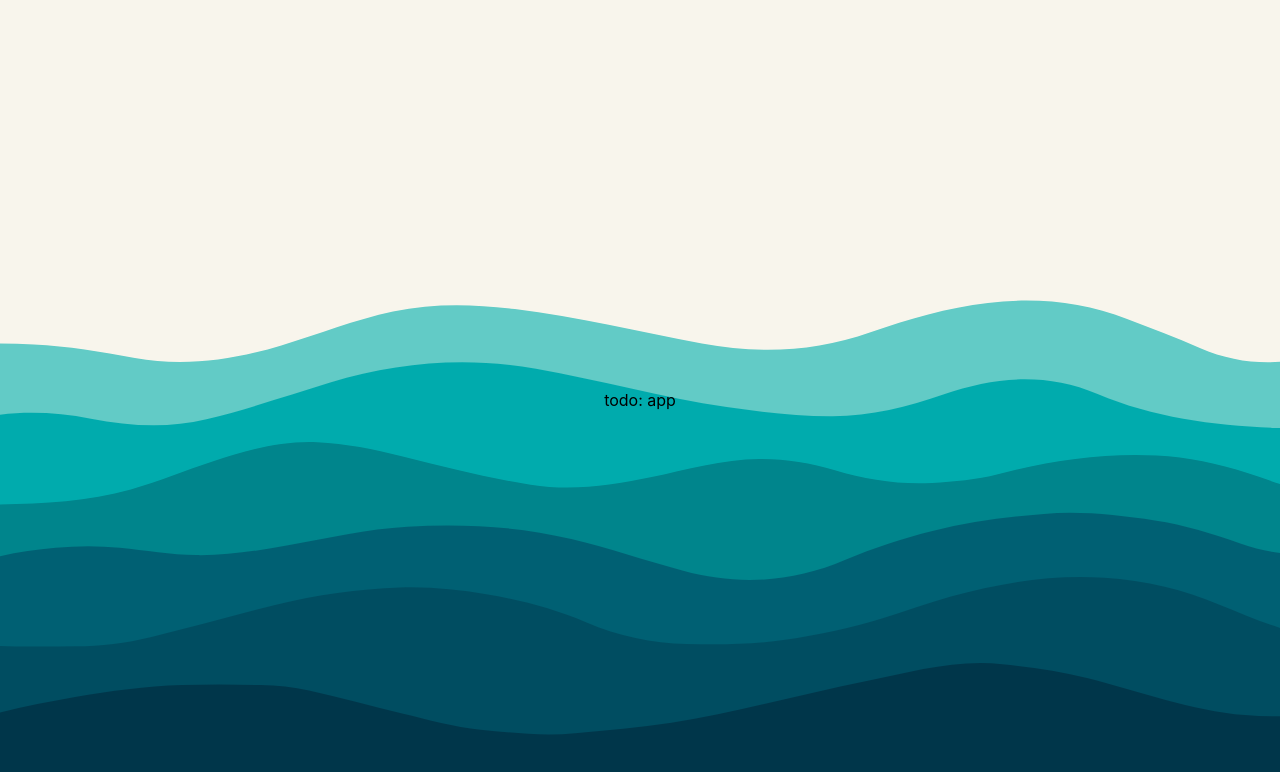
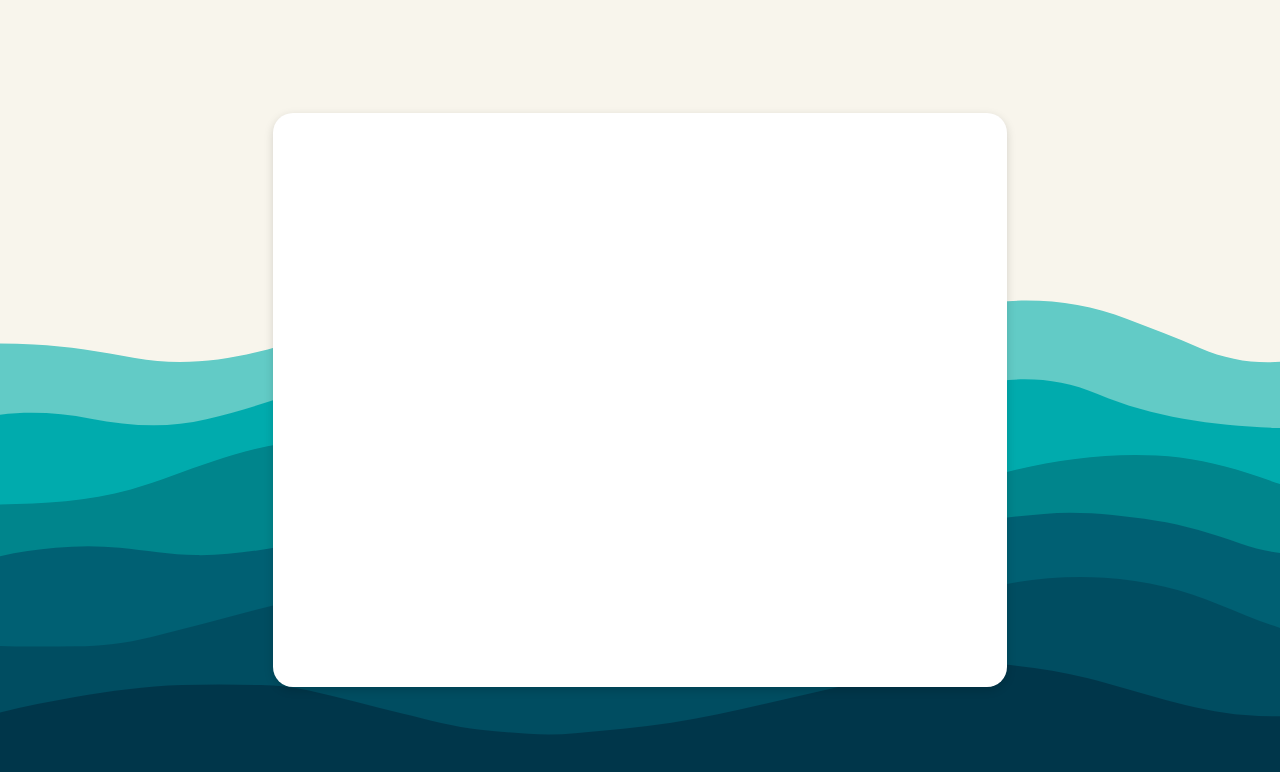
Before and after one commit to agftech/alga-shopping, a React (Create React App) app: page / in a window 1280 px wide. Shown: the top 772 px of the page. Built offline with nearby package versions, Linux system fonts and the light colour scheme.

Commit message:
:package: feat: add App container

```diff
--- a/src/components/App/App.jsx
+++ b/src/components/App/App.jsx
@@ -1,9 +1,13 @@
 import React from "react";
 
-import { Wrapper } from "./App.styles";
+import { Wrapper, Container } from "./App.styles";
 
 function App() {
-	return <Wrapper>todo: app</Wrapper>;
+	return (
+		<Wrapper>
+			<Container />
+		</Wrapper>
+	);
 }
 
 export default App;
```
